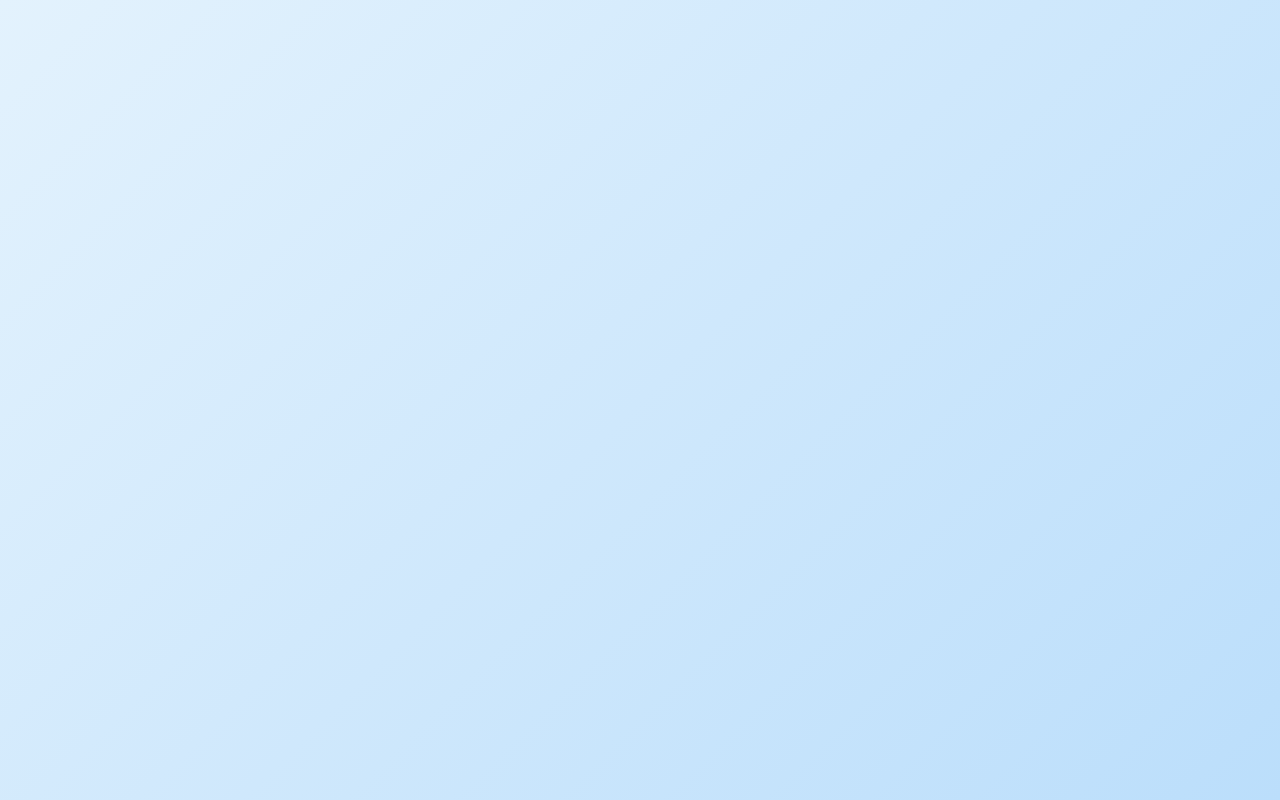
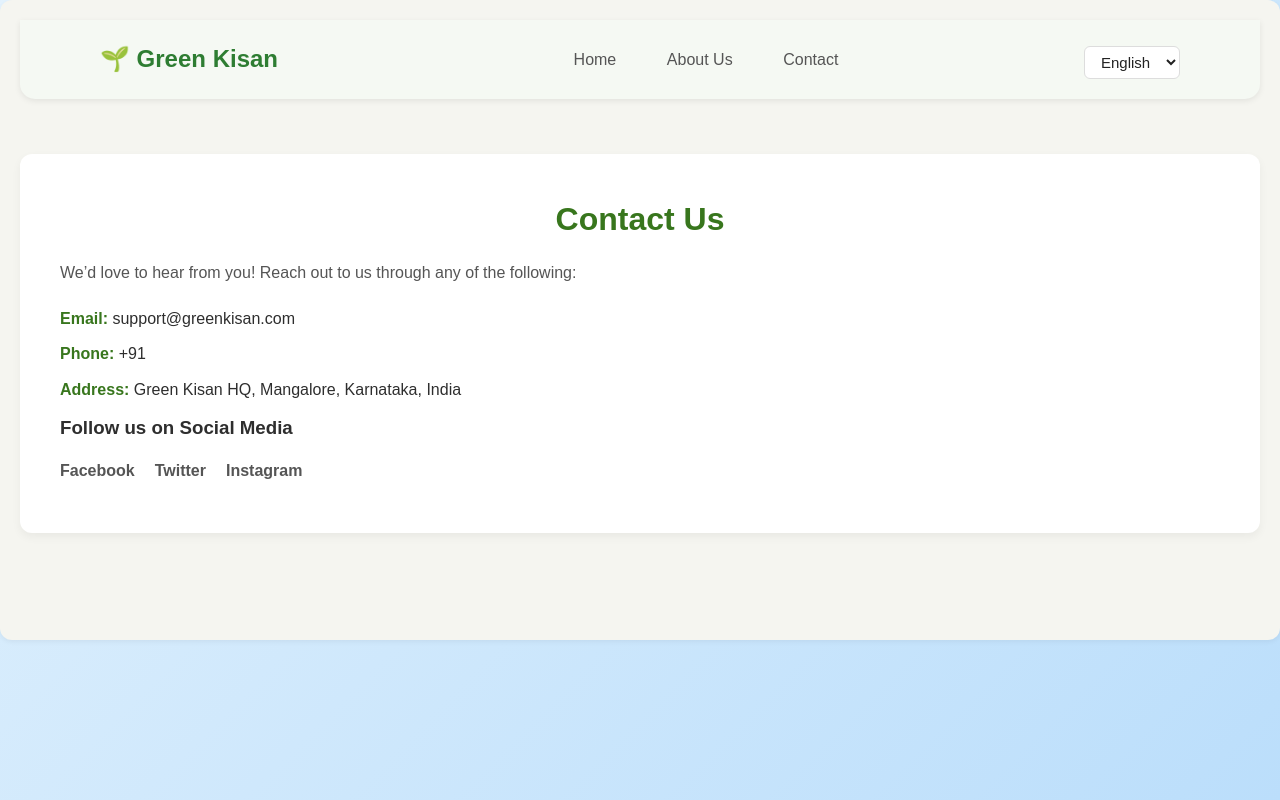
Before and after one commit to shreya-suvarna/FSD-PBL-project, a React app in the folder frontend/: page /contact in a window 1280 px wide. Before the commit this address had no page. Built offline with nearby package versions, Linux system fonts and the light colour scheme; the HTML template or start-up script is replaced by a standard one.

Commit message:
added contact

```diff
--- a/frontend/src/App.jsx
+++ b/frontend/src/App.jsx
@@ -22,6 +22,7 @@ import Uploadedlist from "./pages/Uploadedlist";
 import Profile from "./pages/Profile";
 import IndustryProfile from "./pages/IndustryProfile";
 import AboutUs from "./pages/AboutUs";
+import Contact from "./pages/Contact";
 
 function App() {
   return (
@@ -48,6 +49,7 @@ function App() {
       <Route path="/profile" element={<Profile />} />
       <Route path="/industry-profile" element={<IndustryProfile />} />
       <Route path="/about-us" element={<AboutUs />} />
+      <Route path="/contact" element={<Contact />} />
 
 
 
--- /dev/null
+++ b/frontend/src/pages/Contact.jsx
@@ -0,0 +1,48 @@
+import React from "react";
+import { Link } from "react-router-dom"; // ✅ use Link
+import "../styles/Contact.css";
+
+function Contact() {
+  return (
+    <div className="dashboard-container" style={{ minHeight: "80vh" }}>
+      <header className="header">
+        <div className="logo-container">🌱 Green Kisan</div>
+
+        <nav className="nav-links">
+          <Link to="/" className="nav-link">Home</Link>  {/* ✅ changed */}
+          <Link to="/about-us" className="nav-link">About Us</Link>  {/* ✅ changed */}
+          <Link to="/contact" className="nav-link">Contact</Link>  {/* ✅ changed */}
+        </nav>
+
+        <div className="auth-controls">
+          <div className="lang-dropdown">
+            <select>
+              <option value="en">English</option>
+              <option value="kn">ಕನ್ನಡ</option>
+            </select>
+          </div>
+        </div>
+      </header>
+
+      <section className="contact-info">
+        <h2>Contact Us</h2>
+        <p>We’d love to hear from you! Reach out to us through any of the following:</p>
+
+        <ul>
+          <li><strong>Email:</strong> support@greenkisan.com</li>
+          <li><strong>Phone:</strong> +91 </li>
+          <li><strong>Address:</strong> Green Kisan HQ, Mangalore, Karnataka, India</li>
+        </ul>
+
+        <h3>Follow us on Social Media</h3>
+        <ul className="social-links">
+          <li><a href="https://facebook.com" target="_blank" rel="noreferrer">Facebook</a></li>
+          <li><a href="https://twitter.com" target="_blank" rel="noreferrer">Twitter</a></li>
+          <li><a href="https://instagram.com" target="_blank" rel="noreferrer">Instagram</a></li>
+        </ul>
+      </section>
+    </div>
+  );
+}
+
+export default Contact;
--- a/frontend/src/pages/Loginselection.jsx
+++ b/frontend/src/pages/Loginselection.jsx
@@ -13,7 +13,7 @@ export default function LoginSelection() {
         <nav className="nav-links">
           <Link to="/" className="nav-link">{t("home")}</Link>
           <Link to="/about-us" className="nav-link">{t("aboutUs") ?? "About Us"}</Link>
-          <a href="#" className="nav-link">{t("contact") ?? "Contact"}</a>
+          <Link to="/contact" className="nav-link">{t("contact") ?? "Contact"}</Link>
         </nav>
 
         <div className="auth-controls">
--- /dev/null
+++ b/frontend/src/styles/Contact.css
@@ -0,0 +1,86 @@
+
+.nav-links {
+  display: flex;
+  gap: 25px;
+}
+
+.nav-link {
+  text-decoration: none;
+  color: #555;
+  font-weight: 500;
+}
+
+.nav-link:hover {
+  color: #38761D;
+}
+
+.auth-controls select {
+  padding: 6px 12px;
+  border-radius: 6px;
+  border: 1px solid #ddd;
+}
+
+/* Contact Info Section */
+.contact-info {
+  background-color: #ffffff;
+  padding: 40px;
+  border-radius: 12px;
+  box-shadow: 0 4px 10px rgba(0,0,0,0.05);
+  margin-top: 30px;
+}
+
+.contact-info h2 {
+  color: #38761D;
+  font-size: 32px;
+  margin-bottom: 15px;
+}
+
+.contact-info p {
+  font-size: 16px;
+  color: #555;
+  margin-bottom: 20px;
+}
+
+.contact-info ul {
+  list-style: none;
+  padding-left: 0;
+}
+
+.contact-info ul li {
+  font-size: 16px;
+  margin-bottom: 10px;
+}
+
+.contact-info ul li strong {
+  color: #38761D;
+}
+
+/* Social Links */
+.social-links {
+  display: flex;
+  gap: 20px;
+  margin-top: 15px;
+}
+
+.social-links li a {
+  text-decoration: none;
+  color: #555;
+  font-weight: 600;
+  transition: color 0.2s;
+}
+
+.social-links li a:hover {
+  color: #38761D;
+}
+
+/* Responsive */
+@media (max-width: 768px) {
+  .dashboard-container {
+    padding: 15px;
+  }
+
+  .social-links {
+    flex-direction: column;
+    gap: 10px;
+  }
+}
```
